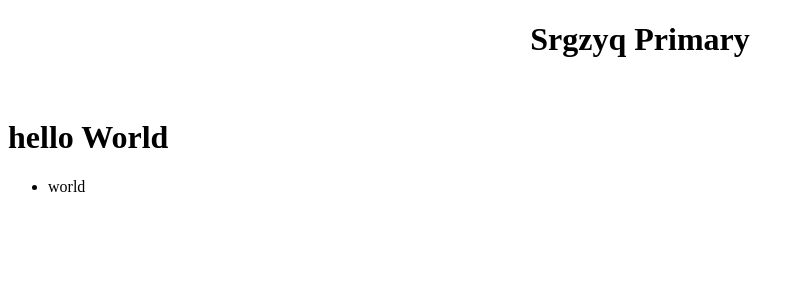
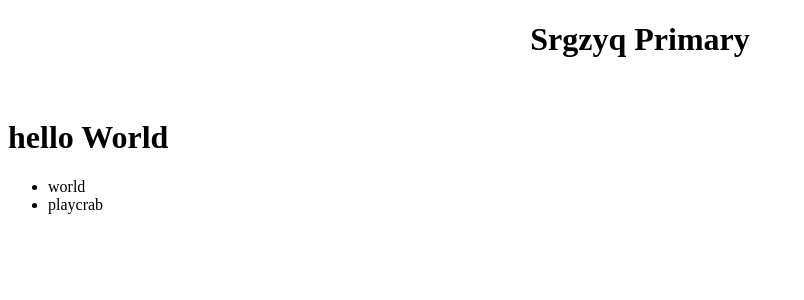
Before and after one commit to srgzyq/primary, a Jekyll site: the page built from index.md, in a window 1280 px wide. Shown: the top 300 px of the page, without its empty margins (0-804 px from the left). Built offline with Jekyll 4.4.1, drawn with Linux system fonts in a browser that asks for light colours.

Commit message:
add playcrab

```diff
--- a/index.md
+++ b/index.md
@@ -5,3 +5,4 @@ title: Srgzyq Primary
 
 # hello World
 + world
++ playcrab
```
